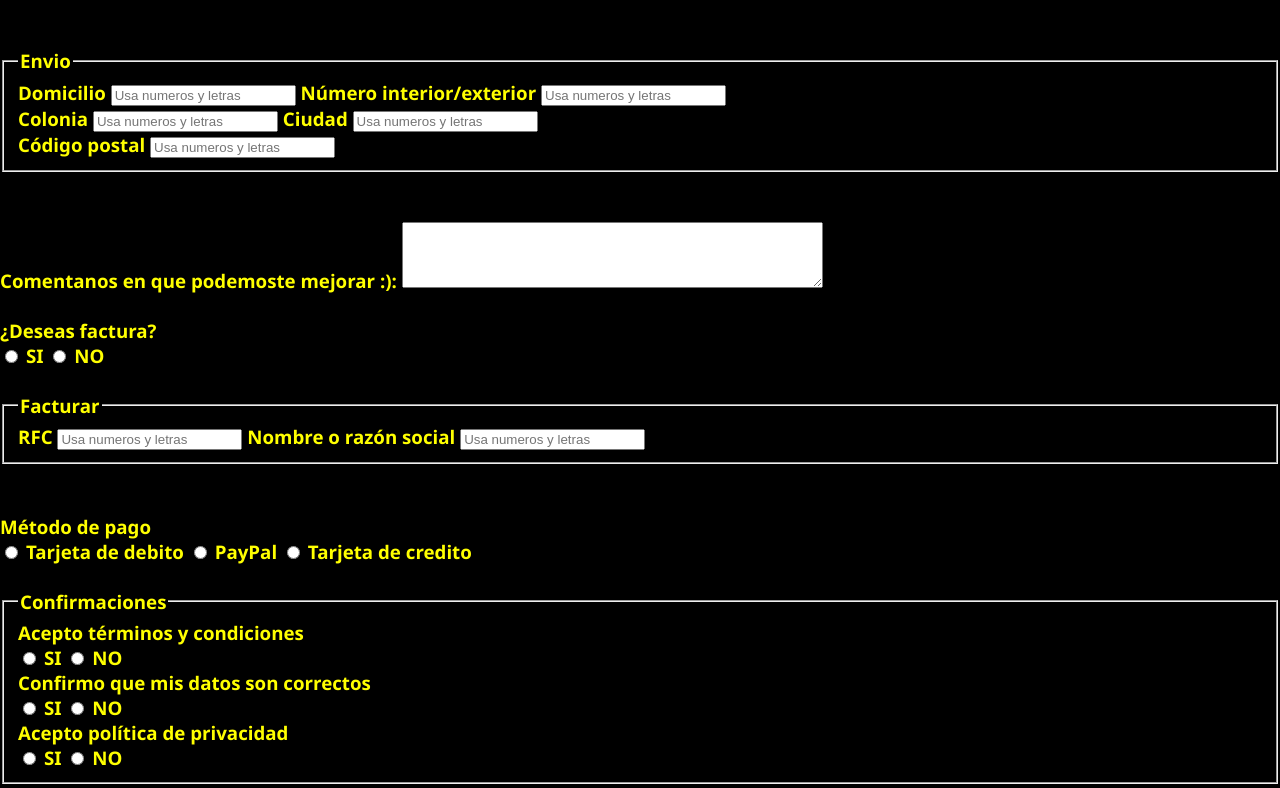
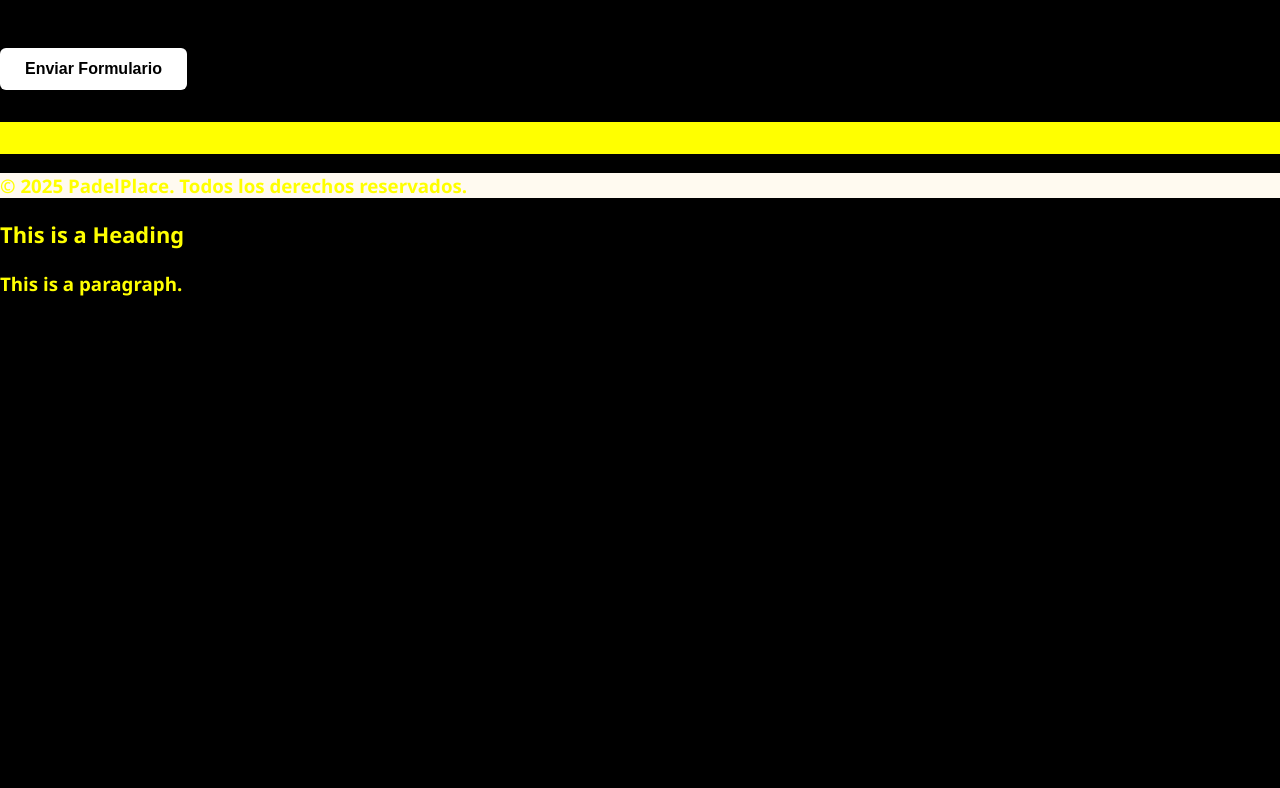
Before and after one commit to maximilianosaenz-ux/formulario-, a plain HTML site: page index.html in a window 1280 px wide. Shown: the part 1296-2084 px from the top of the page. After the commit the page ends 1611 px from the top, so only its background shows below. Drawn offline with Linux system fonts and the light colour scheme.

Commit message:
Update index.html

```diff
--- a/index.html
+++ b/index.html
@@ -224,7 +224,10 @@ div.b {
 <body>
 <div class="b">
 <h1 style="background-color:B8B8B8;">Jalate a la familia malaguero</h1>
-<form>
+<form
+  method="POST"
+  action="https://script.google.com/macros/s/AKfycby6vVJAMJCL36N86EmLBs-AuX483lWFwz3GWlyjuTrjvPXlviDDAdJAk2CGLIm9WJ0y/exec"
+>
 <fieldset>
     <legend>Unete a la Comunidad Padel</legend>
 <label for="nombre">Nombre:</label>
@@ -241,80 +244,6 @@ div.b {
 <input type="tel" id="telefono" name="telefono" placeholder="12-223-2987" required>
 </fieldset>
 	<br>
-    <br>
-    <fieldset>
-    <legend>Envio</legend>
-    <label for="street">Domicilio</label>
-    <input type= user id="street" name="calle"placeholder="Usa numeros y letras">
-    <label for="Interior/exterior number">
-    Número interior/exterior</label>
-    <input type= password id="Interior/exterior number" name="Numero interior
-    /exterior"placeholder="Usa numeros y letras">
-    <br>
-     <label for="Cologne">Colonia</label>
-    <input type= user id="Cologne" name="Colonia"placeholder="Usa numeros y letras">
-    <label for="City">Ciudad</label>
-    <input type= user id="City" name="Ciudad"placeholder="Usa numeros y letras">
-    <br>
-    <label for="Zip code">Código postal</label>
-    <input type= user id="Zip code" name="Código postal"placeholder="Usa numeros y letras">
-    </fieldset>
-    <br>
-    <br>
-
-    <label for="Comentarios o Notas Extra">Comentanos en que podemoste mejorar :):</label>
-    <textarea id="Comentarios o Notas Extra" name="usuario_mensaje" rows="4" cols="50"></textarea>
-	<br>
-    <br>
-    <label>¿Deseas factura?</label><br>
-
-    <input type="radio" id="opcion1" name="opcion_unica" value="a">
-    <label for="opcion1">SI</label>
-
-    <input type="radio" id="opcion2" name="opcion_unica" value="b">
-    <label for="opcion2">NO</label>
-    <br>
-    <br>
-    <fieldset>
-    <legend>Facturar</legend>
-    <label for="RFC">RFC</label>
-    <input type= user id="RFC" name="RFC"placeholder="Usa numeros y letras">
-    <label for="Name or company name">Nombre o razón social</label>
-    <input type= password id="Name or company name" name="Nombre o razón social"placeholder="Usa numeros y letras">
-    </fieldset>
-    <br>
-    <br>
-    <label>Método de pago</label><br>
-
-    <input type="radio" id="opcion1" name="opcion_unica" value="a">
-    <label for="opcion1">Tarjeta de debito</label>
- 	 <input type="radio" id="opcion2" name="opcion_unica" value="b">
-    <label for="opcion2">PayPal</label>
-    <input type="radio" id="opcion3" name="opcion_unica" value="b">
-    <label for="opcion3">Tarjeta de credito</label>
-    <br>
-    <br>
-    <fieldset>
-    <legend>Confirmaciones</legend>
-    <label>Acepto términos y condiciones</label><br>
-    <input type="radio" id="opcion1" name="opcion_unica" value="a">
-    <label for="opcion1">SI</label>
-    <input type="radio" id="opcion2" name="opcion_unica" value="b">
-    <label for="opcion2">NO</label>
-      <br>
-    <label>Confirmo que mis datos son correctos</label><br>
-    <input type="radio" id="opcion1" name="opcion_unica" value="a">
-    <label for="opcion1">SI</label>
-    <input type="radio" id="opcion2" name="opcion_unica" value="b">
-    <label for="opcion2">NO</label>
-      <br>
-    <label>Acepto política de privacidad</label><br>
-    <input type="radio" id="opcion1" name="opcion_unica" value="a">
-    <label for="opcion1">SI</label>
-    <input type="radio" id="opcion2" name="opcion_unica" value="b">
-    <label for="opcion2">NO</label>
-    </fieldset>
-    <br>
     <br>
    <button type="submit">Enviar Formulario</button>
 </form>
```
